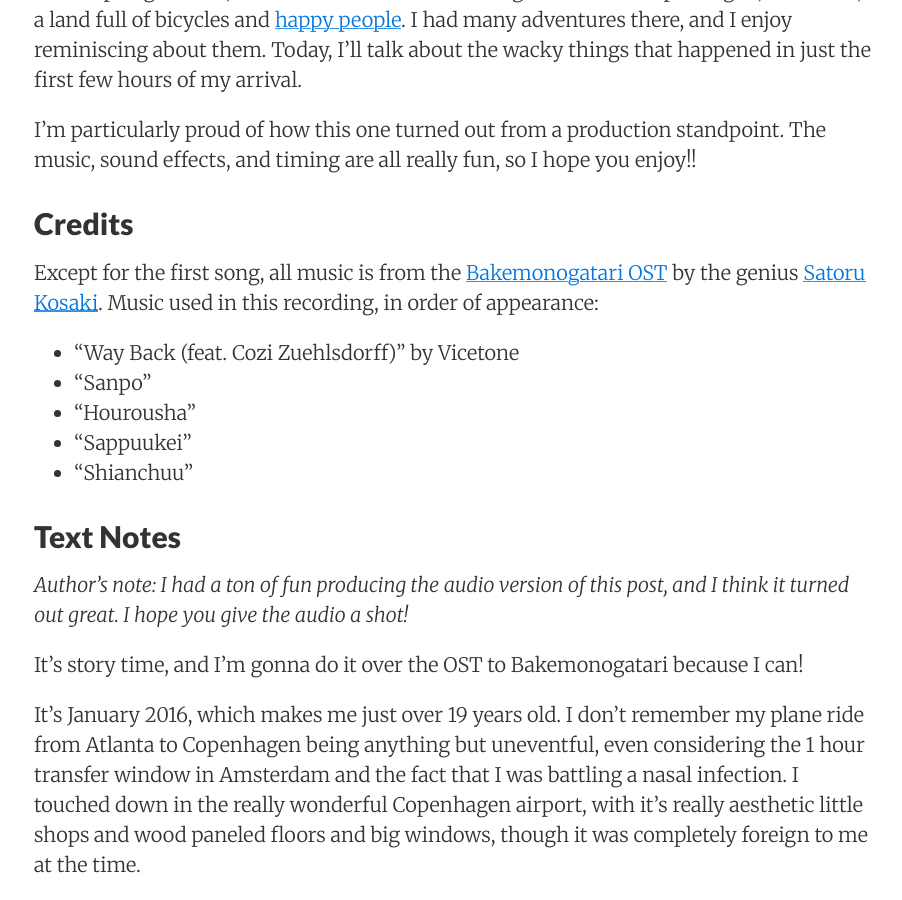
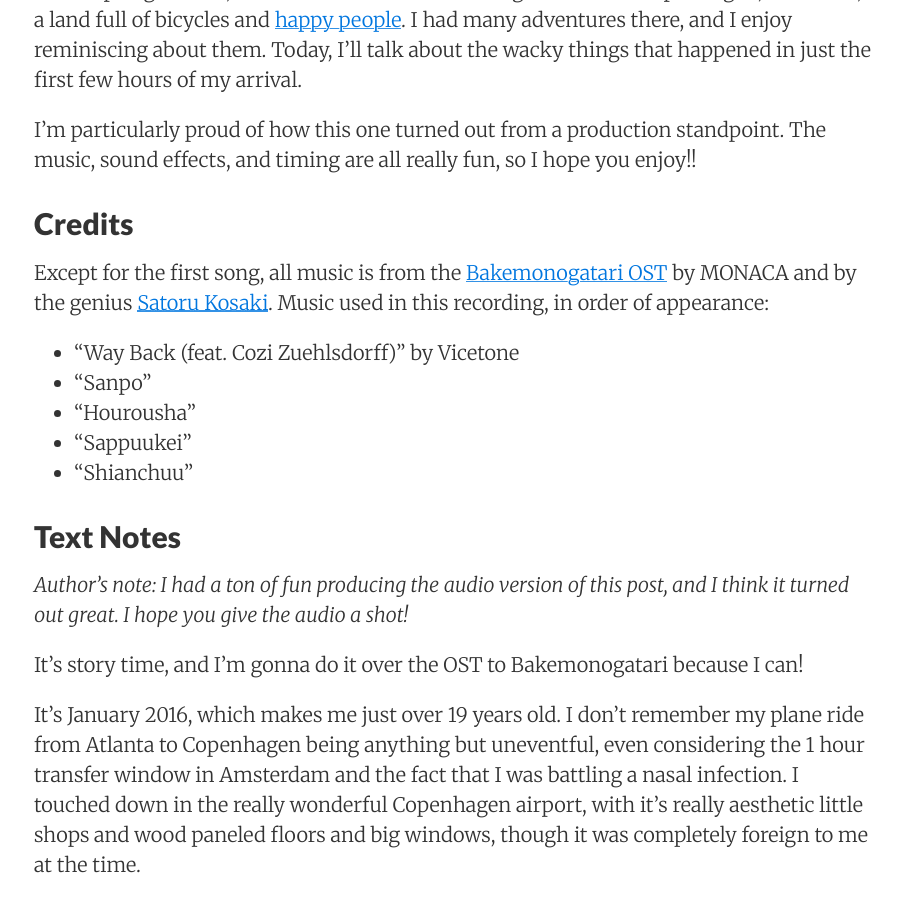
Before and after one commit to JoshuaKoh/JoshuaKoh.github.io, a Jekyll site: the page built from _posts/2018-03-22-Koh-reative-Copenhagen-First-Few-Hrs.md, in a window 1280 px wide and 900 px high, scrolled down 599 px. Shown: the whole window, without its empty margins (186-1088 px from the left). Built offline with Jekyll 4.4.1, drawn with Linux system fonts in a browser that asks for light colours; nearby versions of some CDN libraries.

Commit message:
Add artist attribution

```diff
--- a/_posts/2018-03-22-Koh-reative-Copenhagen-First-Few-Hrs.md
+++ b/_posts/2018-03-22-Koh-reative-Copenhagen-First-Few-Hrs.md
@@ -15,7 +15,7 @@
 
 ## Credits
 
-Except for the first song, all music is from the [Bakemonogatari OST](https://www.amazon.com/BAKEMONOGATARI-ONGAKU-ZENSHU-SONGS-SOUNDTRACKS/dp/B005V3ARAY) by the genius [Satoru Kosaki](https://en.wikipedia.org/wiki/Satoru_K%C5%8Dsaki). Music used in this recording, in order of appearance:
+Except for the first song, all music is from the [Bakemonogatari OST](https://www.amazon.com/BAKEMONOGATARI-ONGAKU-ZENSHU-SONGS-SOUNDTRACKS/dp/B005V3ARAY) by MONACA and by the genius [Satoru Kosaki](https://en.wikipedia.org/wiki/Satoru_K%C5%8Dsaki). Music used in this recording, in order of appearance:
 
 - "Way Back (feat. Cozi Zuehlsdorff)" by Vicetone
 - "Sanpo"
```
